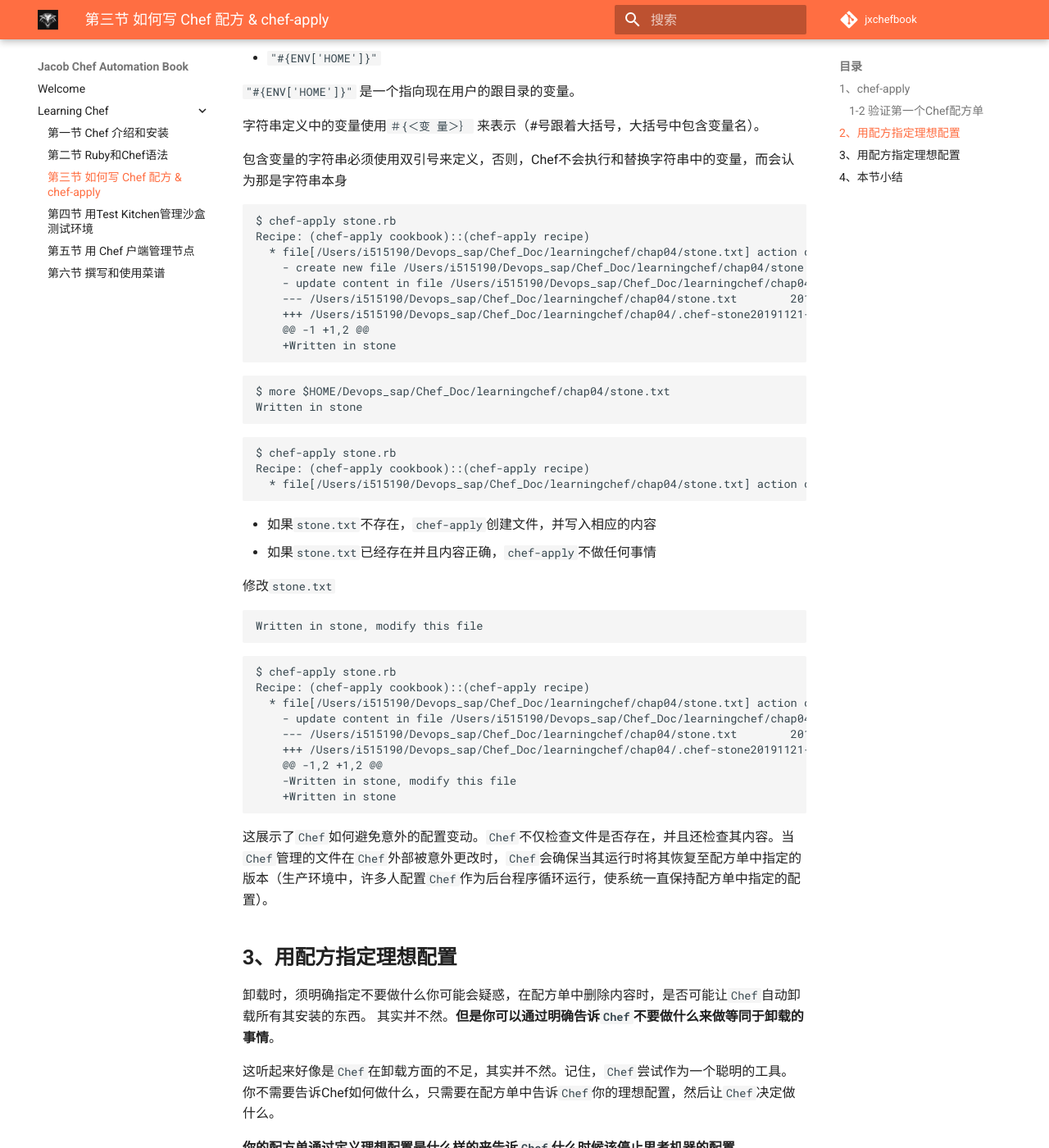
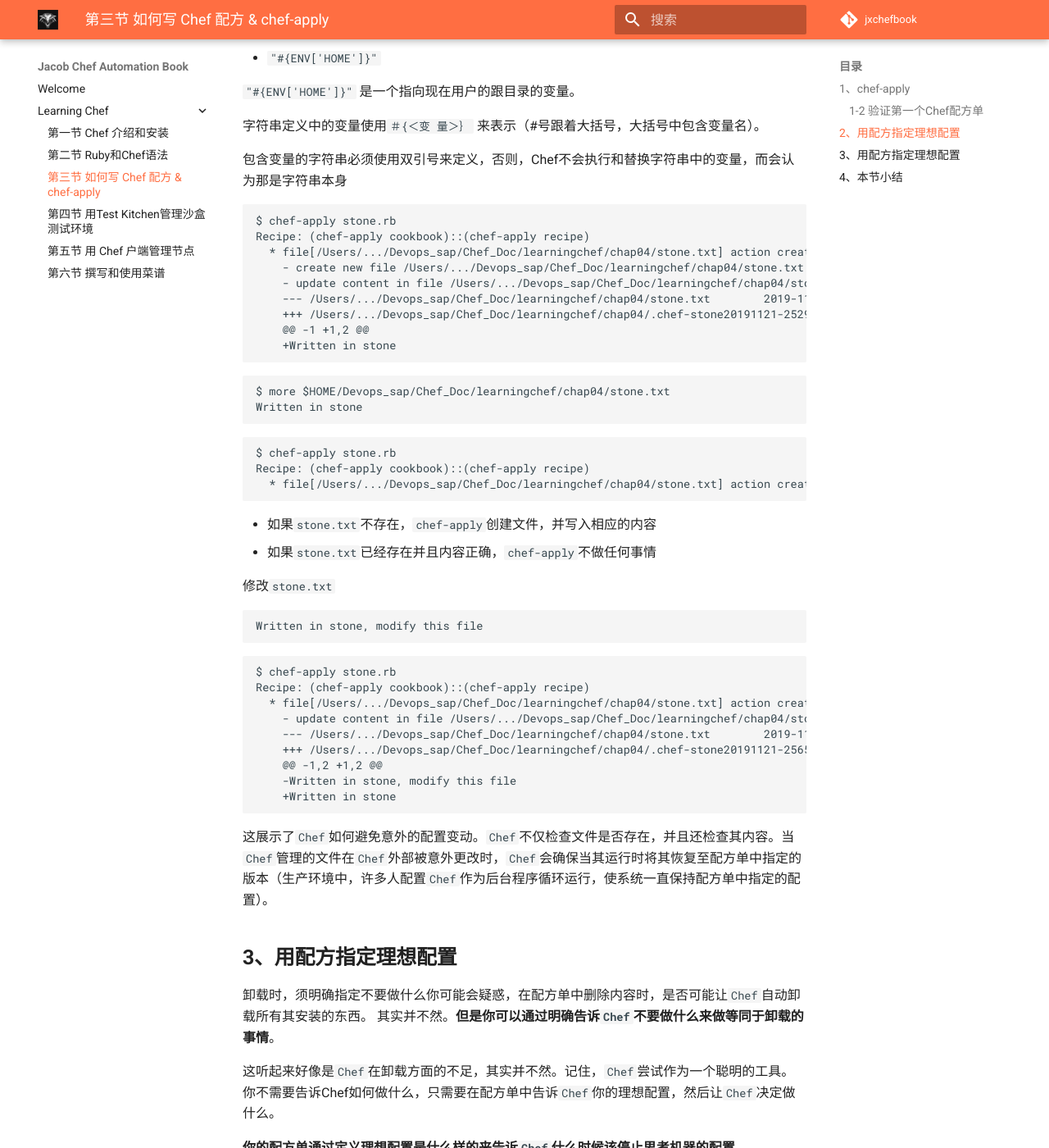
Before and after one commit to Chao-Xi/jxchefbook, an MkDocs documentation site: the page built from docs/chap1/chef_tutorial3.md, in a window 1280 px wide and 1400 px high, scrolled down 1502 px. Shown: the whole window at 82% size. Built offline with MkDocs 1.6.1 and Material for MkDocs 9.7.7, drawn with Linux system fonts in a browser that asks for light colours; comment, search, counter and statistics services are not loaded; some of the changed text lies outside the part shown.

````diff
--- a/docs/chap1/chef_tutorial3.md
+++ b/docs/chap1/chef_tutorial3.md
@@ -75,11 +75,11 @@ end
 ```
 $ chef-apply stone.rb
 Recipe: (chef-apply cookbook)::(chef-apply recipe)
-  * file[/Users/i515190/Devops_sap/Chef_Doc/learningchef/chap04/stone.txt] action create
-    - create new file /Users/i515190/Devops_sap/Chef_Doc/learningchef/chap04/stone.txt
-    - update content in file /Users/i515190/Devops_sap/Chef_Doc/learningchef/chap04/stone.txt from none to ba4fda
-    --- /Users/i515190/Devops_sap/Chef_Doc/learningchef/chap04/stone.txt        2019-11-21 13:33:32.834565261 +0800
-    +++ /Users/i515190/Devops_sap/Chef_Doc/learningchef/chap04/.chef-stone20191121-25291-1jglr40.txt    2019-11-21 13:33:32.834330945 +0800
+  * file[/Users/.../Devops_sap/Chef_Doc/learningchef/chap04/stone.txt] action create
+    - create new file /Users/.../Devops_sap/Chef_Doc/learningchef/chap04/stone.txt
+    - update content in file /Users/.../Devops_sap/Chef_Doc/learningchef/chap04/stone.txt from none to ba4fda
+    --- /Users/.../Devops_sap/Chef_Doc/learningchef/chap04/stone.txt        2019-11-21 13:33:32.834565261 +0800
+    +++ /Users/.../Devops_sap/Chef_Doc/learningchef/chap04/.chef-stone20191121-25291-1jglr40.txt    2019-11-21 13:33:32.834330945 +0800
     @@ -1 +1,2 @@
     +Written in stone
 ```
@@ -92,7 +92,7 @@ Written in stone
 ```
 $ chef-apply stone.rb
 Recipe: (chef-apply cookbook)::(chef-apply recipe)
-  * file[/Users/i515190/Devops_sap/Chef_Doc/learningchef/chap04/stone.txt] action create (up to date)
+  * file[/Users/.../Devops_sap/Chef_Doc/learningchef/chap04/stone.txt] action create (up to date)
 ```
 
 
@@ -109,10 +109,10 @@ Written in stone, modify this file
 ```
 $ chef-apply stone.rb
 Recipe: (chef-apply cookbook)::(chef-apply recipe)
-  * file[/Users/i515190/Devops_sap/Chef_Doc/learningchef/chap04/stone.txt] action create
-    - update content in file /Users/i515190/Devops_sap/Chef_Doc/learningchef/chap04/stone.txt from 7139d7 to ba4fda
-    --- /Users/i515190/Devops_sap/Chef_Doc/learningchef/chap04/stone.txt        2019-11-21 13:40:25.388303782 +0800
-    +++ /Users/i515190/Devops_sap/Chef_Doc/learningchef/chap04/.chef-stone20191121-25655-18xmqfk.txt    2019-11-21 13:40:44.011358154 +0800
+  * file[/Users/.../Devops_sap/Chef_Doc/learningchef/chap04/stone.txt] action create
+    - update content in file /Users/.../Devops_sap/Chef_Doc/learningchef/chap04/stone.txt from 7139d7 to ba4fda
+    --- /Users/.../Devops_sap/Chef_Doc/learningchef/chap04/stone.txt        2019-11-21 13:40:25.388303782 +0800
+    +++ /Users/.../Devops_sap/Chef_Doc/learningchef/chap04/.chef-stone20191121-25655-18xmqfk.txt    2019-11-21 13:40:44.011358154 +0800
     @@ -1,2 +1,2 @@
     -Written in stone, modify this file
     +Written in stone
@@ -156,8 +156,8 @@ end
 ```
 $ chef-apply cleanup.rb
 Recipe: (chef-apply cookbook)::(chef-apply recipe)
-  * file[/Users/i515190/Devops_sap/Chef_Doc/learningchef/chap04/stone.txt] action delete
-    - delete file /Users/i515190/Devops_sap/Chef_Doc/learningchef/chap04/stone.txt
+  * file[/Users/.../Devops_sap/Chef_Doc/learningchef/chap04/stone.txt] action delete
+    - delete file /Users/.../Devops_sap/Chef_Doc/learningchef/chap04/stone.txt
 ```
 
 ## **4、本节小结**
````
Also changed, not shown: docs/chap1/chef_tutorial6.md (+21 -21 lines).
